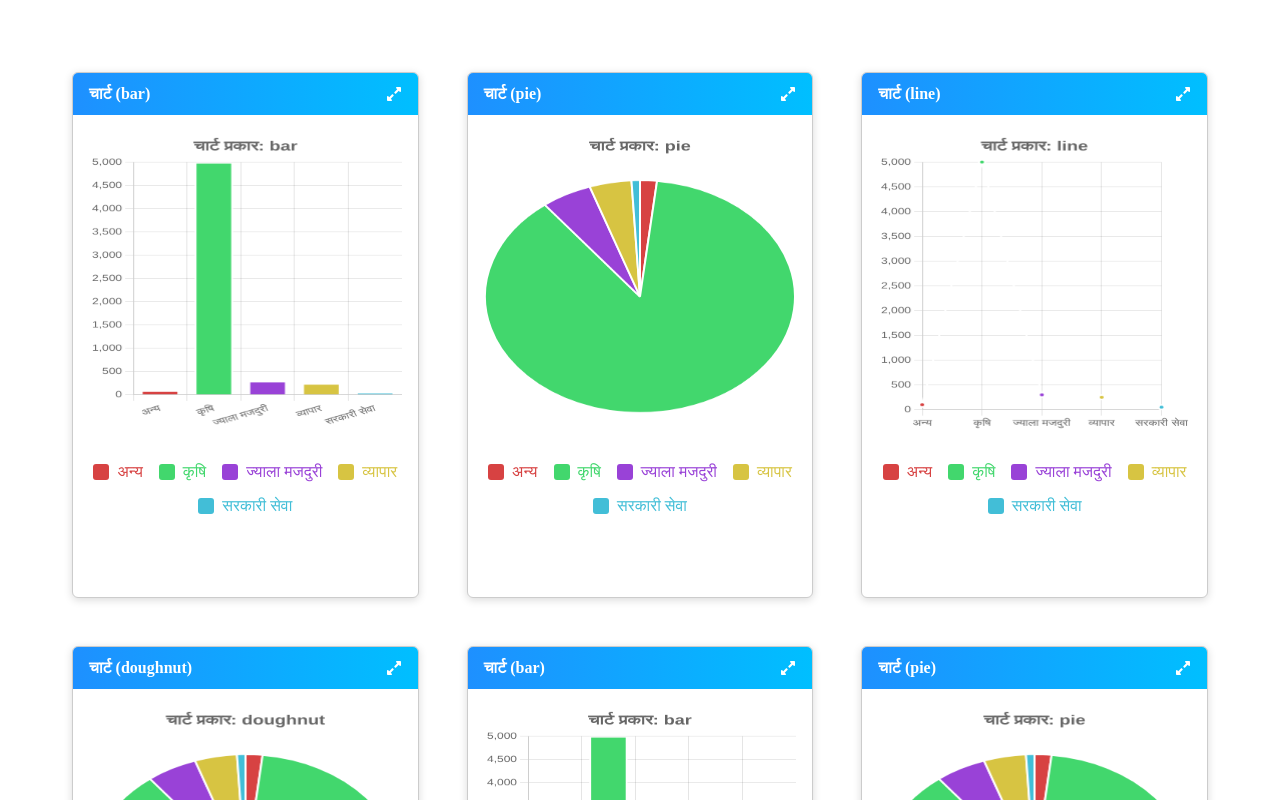
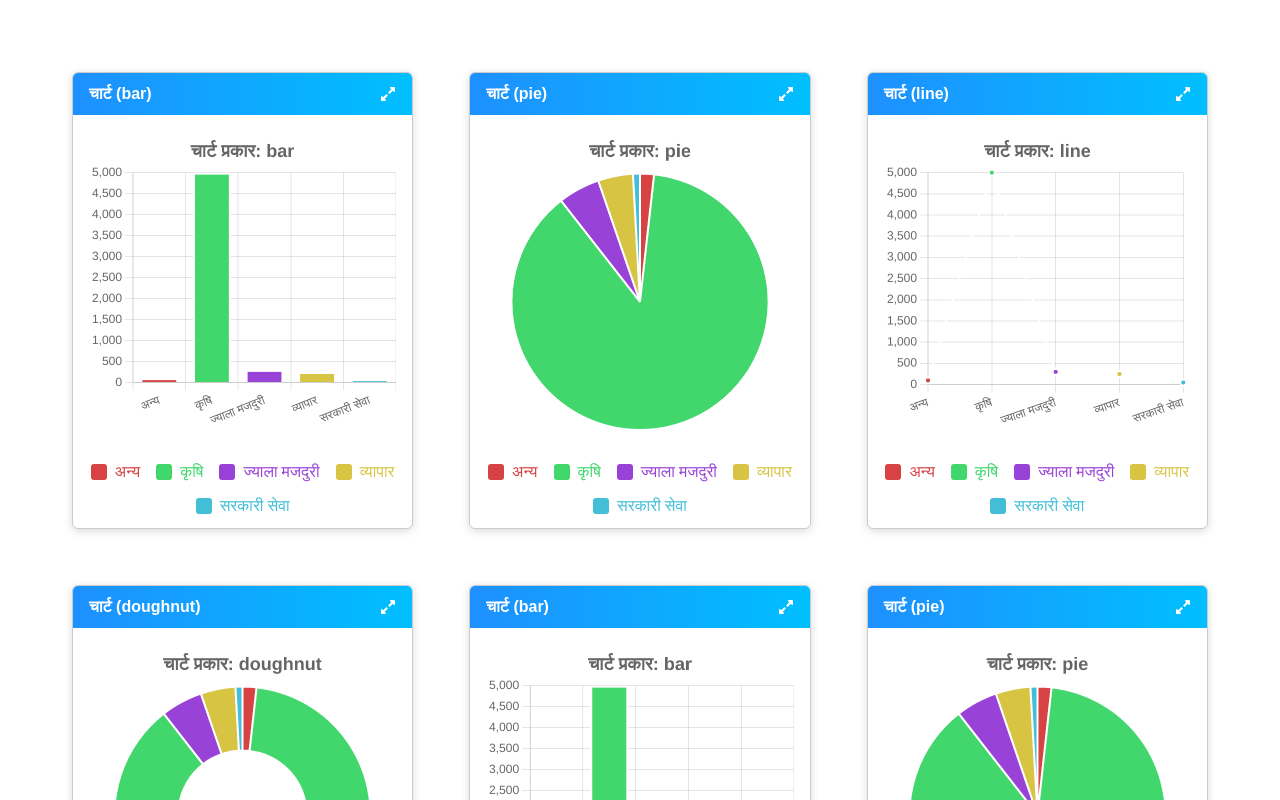
Before and after one commit to Normi333/Chart-React, a React (Vite) app: page / in a window 1280 px wide. Shown: the top 800 px of the page. Built offline with nearby package versions, Linux system fonts and the light colour scheme.

Commit message:
Card CSS

```diff
--- a/src/components/GenericChartPreview.jsx
+++ b/src/components/GenericChartPreview.jsx
@@ -240,6 +240,7 @@ const GenericChartPreview = ({
   const options = {
     responsive: true,
     maintainAspectRatio: false,
+    devicePixelRatio: 2,
     plugins: {
       title: {
         display: true,
@@ -259,13 +260,26 @@ const GenericChartPreview = ({
   };
 
   return (
-    <div className="barchart-container">
-      {loading && <Skeleton height={400} />}
+    // <div className="barchart-container">
+    //   {loading && <Skeleton height={400} />}
+    //   {!loading && (
+    //     <>
+    //       <ChartComponent data={data} options={options} height={400} />
+    //       <ChartLegend
+    //         labels={labels}
+    //         colors={colors}
+    //         hoveredIndex={hoveredIndex}
+    //       />
+    //     </>
+    //   )}
+    // </div>
+    <div className="barchart-container" style={{ height: "300px" }}>
+      {loading && <Skeleton height={300} />}
       {!loading && (
         <>
-          <ChartComponent data={data} options={options} height={400} />
+          <ChartComponent data={data} options={options} height={300} />
           <ChartLegend
-            labels={labels}
+            labels={data.labels}
             colors={colors}
             hoveredIndex={hoveredIndex}
           />
--- a/src/styles/ChartCard.css
+++ b/src/styles/ChartCard.css
@@ -1,3 +1,11 @@
+/* .chart-card {
+  border: 1px solid #ccc;
+  border-radius: 6px;
+  background: white;
+  box-shadow: 0 2px 8px rgba(0, 0, 0, 0.15);
+  overflow: hidden;
+  margin: 1rem;
+} */
 .chart-card {
   border: 1px solid #ccc;
   border-radius: 6px;
@@ -5,6 +13,9 @@
   box-shadow: 0 2px 8px rgba(0, 0, 0, 0.15);
   overflow: hidden;
   margin: 1rem;
+  height: 455px; /* 👈 Add this to reduce card height */
+  display: flex;
+  flex-direction: column;
 }
 
 .chart-card-header {
@@ -19,6 +30,7 @@
 .chart-card-header h3 {
   margin: 0;
   font-size: 16px;
+  font-family: Arial, Helvetica, sans-serif;
 }
 
 .chart-card-actions {
--- a/src/styles/ChartGrid.css
+++ b/src/styles/ChartGrid.css
@@ -1,6 +1,16 @@
-.chart-grid {
+/* .chart-grid {
   display: grid;
   grid-template-columns: repeat(auto-fill, minmax(320px, 1fr));
   gap: 1rem;
   padding: 1rem;
+} */
+
+.chart-grid {
+  display: grid;
+  grid-template-columns: repeat(
+    auto-fill,
+    minmax(340px, 1fr)
+  ); /* wider cards */
+  gap: 1.5rem;
+  padding: 1rem;
 }
```
